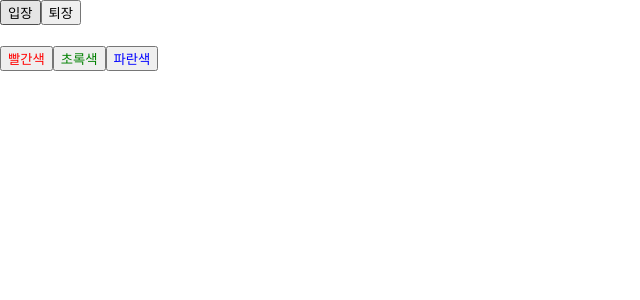
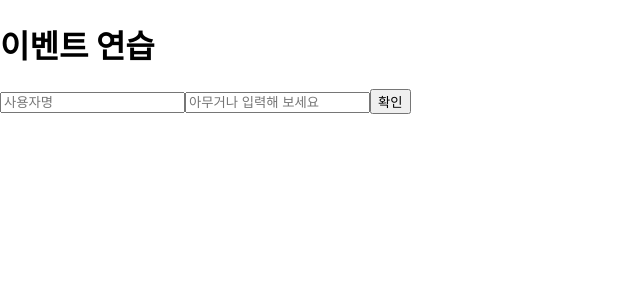
Before and after one commit to flo2seul/hello-react, a React (Create React App) app: page / in a window 1280 px wide. Shown: the top 300 px of the page, without its empty margins (0-640 px from the left). Built offline with nearby package versions, Linux system fonts and the light colour scheme.

Commit message:
class component event practice

```diff
--- a/src/App.js
+++ b/src/App.js
@@ -1,8 +1,8 @@
-import Say from './Say';
+import EventPractice from './EventPractice';
 import './App.css';
 
 const App = () => {
-  return <Say />;
+  return <EventPractice />;
 };
 
 export default App;
--- /dev/null
+++ b/src/EventPractice.js
@@ -0,0 +1,57 @@
+import { Component } from "react";
+
+class EventPractice extends Component {
+    state = {
+        username: '',
+        message: ''
+    }
+
+    handleChange = (e) => {
+        this.setState({
+            [e.target.name]: e.target.value
+        });
+    }
+
+    handleClick = () => {
+        alert(this.state.username+ ': ' + this.state.message);
+        this.setState({
+            username: '',
+            message: ''
+        })
+    }
+
+    handleKeyPress = (e) => {
+        if(e.key === 'Enter') {
+            this.handleClick();
+        }
+    }
+
+    render() {
+        return (
+            <div>
+                <h1>이벤트 연습</h1>
+                <input
+                    type="text"
+                    name="username"
+                    placeholder="사용자명"
+                    value={this.state.username}
+                    onChange={
+                    this.handleChange
+                    }
+                />
+                <input
+                    type="text"
+                    name="message"
+                    placeholder="아무거나 입력해 보세요"
+                    value={this.state.message}
+                    onChange={this.handleChange}
+                    onKeyPress={this.handleKeyPress}
+                    />
+                <button onClick={
+                 this.handleClick
+                }>확인</button>
+            </div>
+        )
+    }
+}
+export default EventPractice;
```
